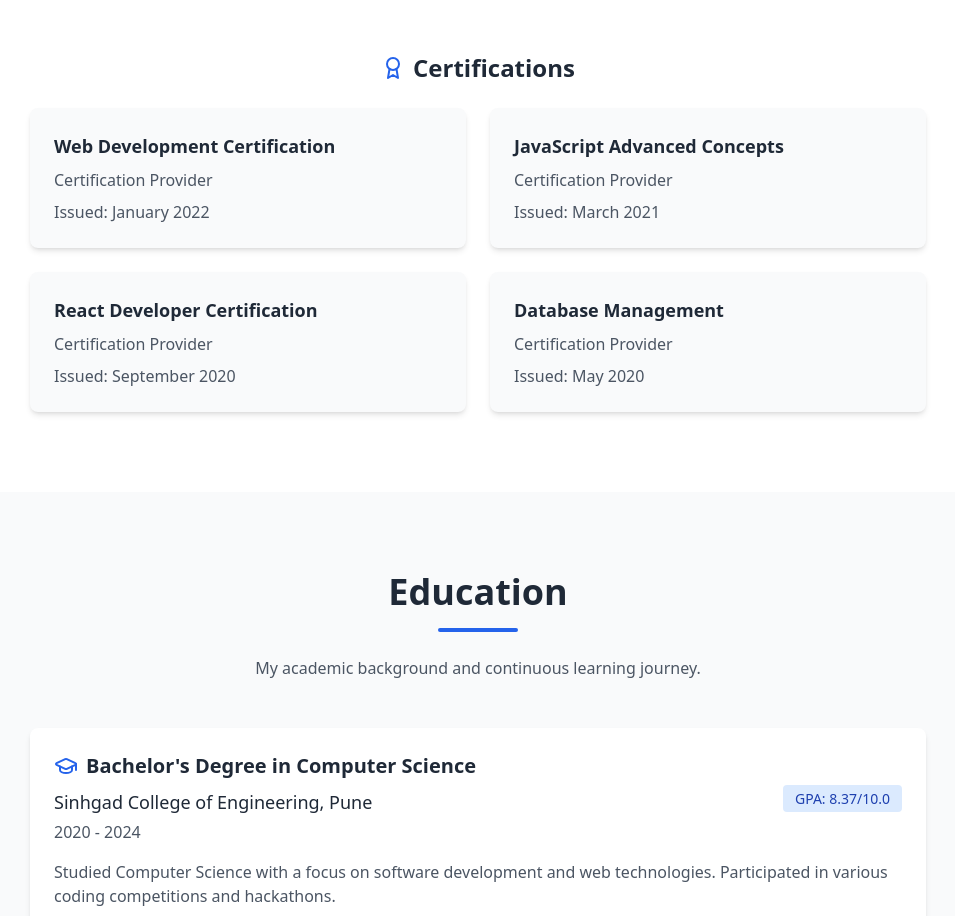
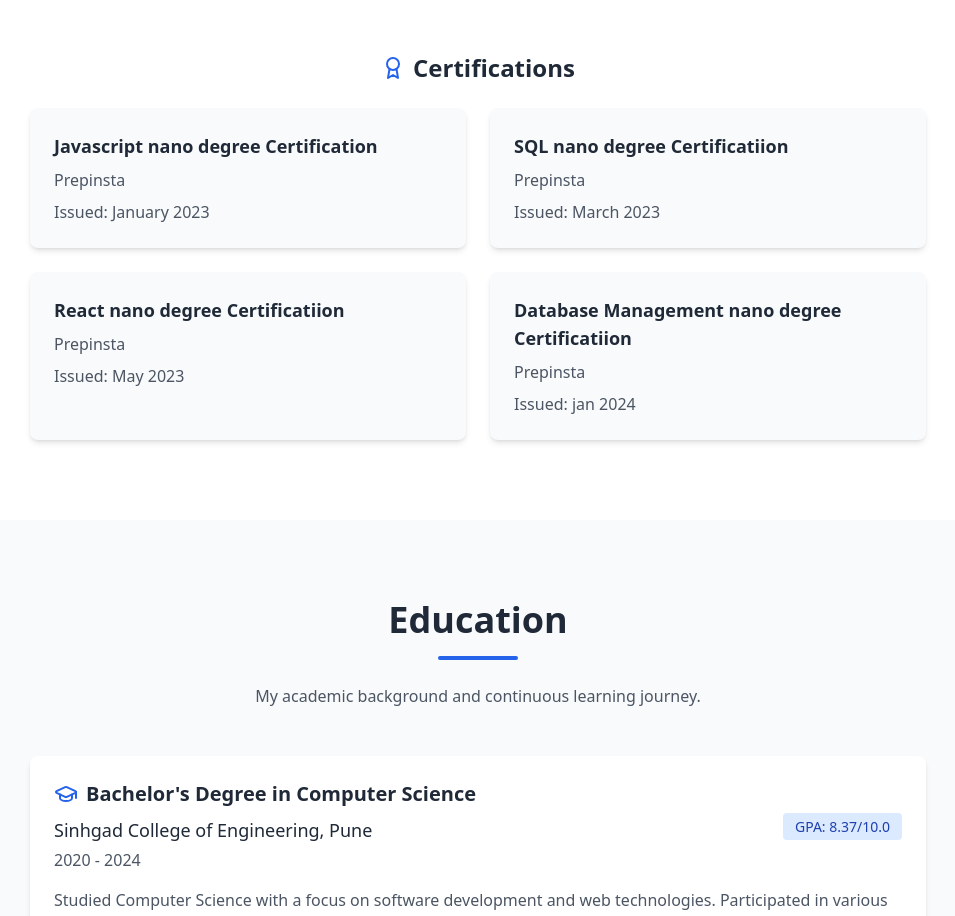
Before and after one commit to rishu123456/My-Portfolio, a React (Vite) app: page / in a window 1280 px wide. Shown: the part 4420-5336 px from the top of the page, without its empty margins (162-1117 px from the left). Built offline with nearby package versions, Linux system fonts and the light colour scheme.

Commit message:
initial portfolio done

```diff
--- a/src/App.tsx
+++ b/src/App.tsx
@@ -635,27 +635,27 @@ function App() {
 
             <div className="grid grid-cols-1 md:grid-cols-2 gap-6">
               <div className="bg-gray-50 p-6 rounded-lg shadow-md">
-                <h4 className="text-lg font-bold mb-2">Web Development Certification</h4>
-                <p className="text-gray-600 mb-2">Certification Provider</p>
-                <p className="text-gray-600">Issued: January 2022</p>
+                <h4 className="text-lg font-bold mb-2">Javascript nano degree Certification</h4>
+                <p className="text-gray-600 mb-2">Prepinsta</p>
+                <p className="text-gray-600">Issued: January 2023</p>
               </div>
 
               <div className="bg-gray-50 p-6 rounded-lg shadow-md">
-                <h4 className="text-lg font-bold mb-2">JavaScript Advanced Concepts</h4>
-                <p className="text-gray-600 mb-2">Certification Provider</p>
-                <p className="text-gray-600">Issued: March 2021</p>
+                <h4 className="text-lg font-bold mb-2">SQL nano degree Certificatiion</h4>
+                <p className="text-gray-600 mb-2">Prepinsta</p>
+                <p className="text-gray-600">Issued: March 2023</p>
               </div>
 
               <div className="bg-gray-50 p-6 rounded-lg shadow-md">
-                <h4 className="text-lg font-bold mb-2">React Developer Certification</h4>
-                <p className="text-gray-600 mb-2">Certification Provider</p>
-                <p className="text-gray-600">Issued: September 2020</p>
+                <h4 className="text-lg font-bold mb-2">React nano degree Certificatiion</h4>
+                <p className="text-gray-600 mb-2">Prepinsta</p>
+                <p className="text-gray-600">Issued: May 2023</p>
               </div>
 
               <div className="bg-gray-50 p-6 rounded-lg shadow-md">
-                <h4 className="text-lg font-bold mb-2">Database Management</h4>
-                <p className="text-gray-600 mb-2">Certification Provider</p>
-                <p className="text-gray-600">Issued: May 2020</p>
+                <h4 className="text-lg font-bold mb-2">Database Management nano degree Certificatiion</h4>
+                <p className="text-gray-600 mb-2">Prepinsta</p>
+                <p className="text-gray-600">Issued: jan 2024</p>
               </div>
             </div>
           </div>
```
